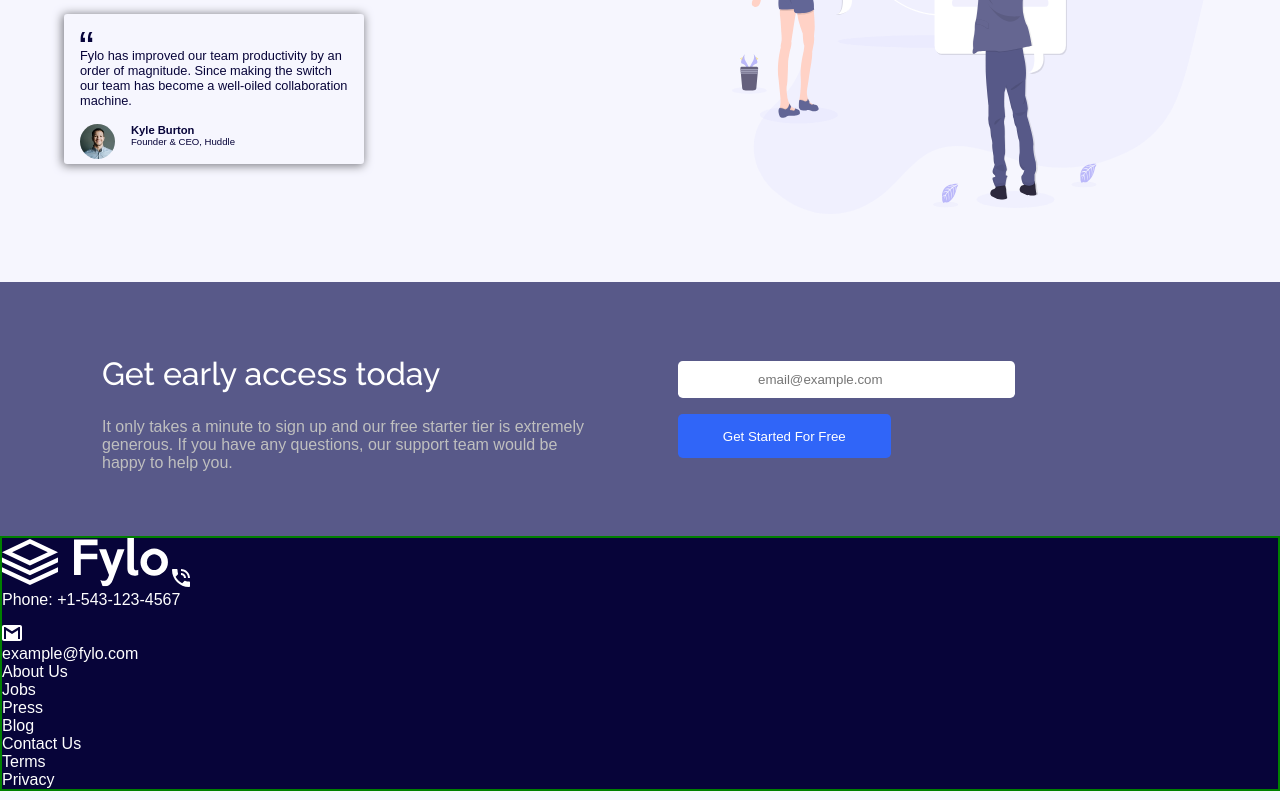
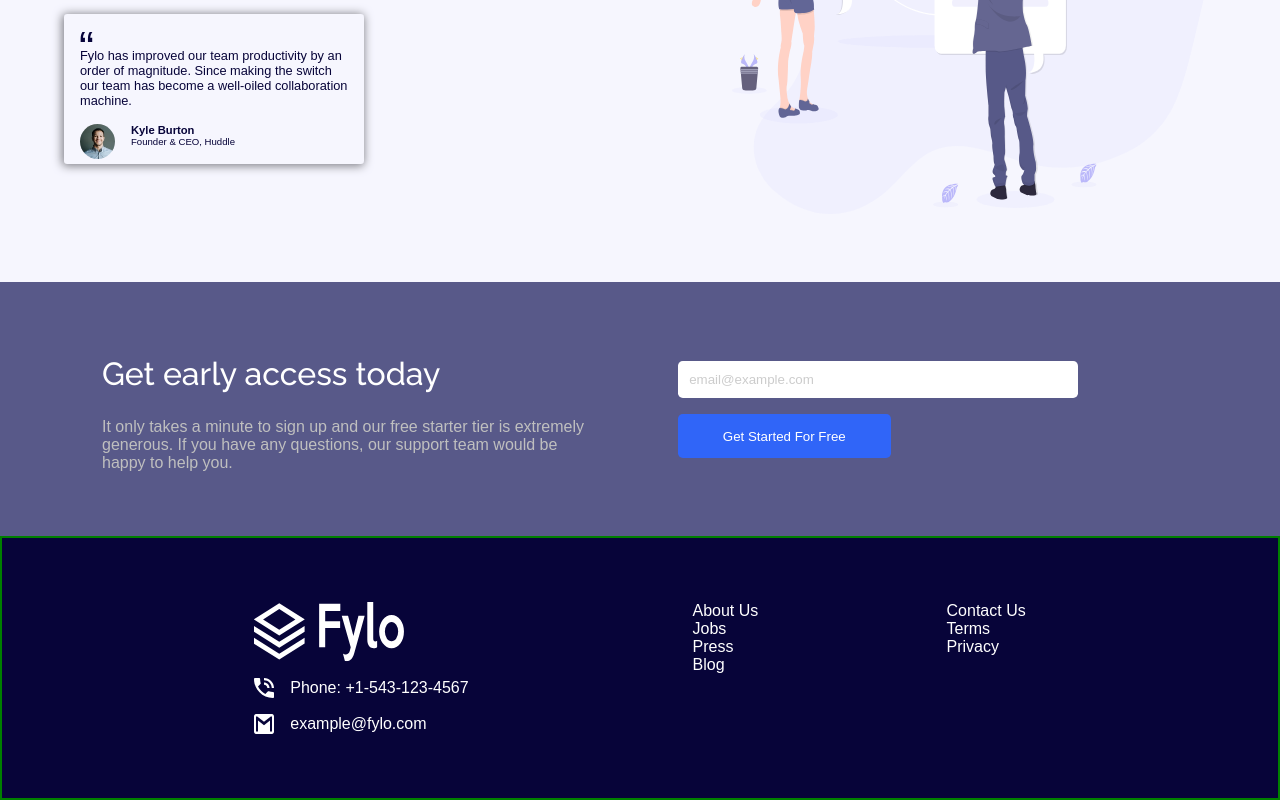
Before and after one commit to KaueACLima/projeto-fylo-landing-page-with-two-column-layout-master, a plain HTML site: page index.html in a window 1280 px wide. Shown: the part 1192-1992 px from the top of the page. Drawn offline with Linux system fonts and the light colour scheme.

Commit message:
Update CSS

```diff
--- a/assets/css/index.css
+++ b/assets/css/index.css
@@ -200,14 +200,50 @@ p:nth-child(3) {
     display: block;
     border: none;
     border-radius: 0.3rem;
-    padding: .7rem 5rem;
+    width: 400px;
+    padding: .7rem;
     margin-bottom: 1rem;
+}
+
+.acesso-antecipado .acessar input::placeholder{
+
+    color: #ccc;
 }
 
 .rodape {
   background-color: var(--very-dark-blue, hsl(243, 87%, 12%));
   color: var(--font-white, #fff);
+
+  padding: 4rem;
+
+  display: flex;
+  justify-content: space-evenly;
   border: 2px solid green;
+}
+
+.rodape .rodape-info{
+    width: 250px;
+    display: flex;
+    flex-direction: column;
+
+}
+
+.rodape .rodape-info .logo-rodape{
+    width: 150px;
+    height: 60px;
+    margin-bottom: 1rem;
+}
+
+.rodape .rodape-info img{
+    width: 20px;
+    height: 20px;
+}
+
+.rodape .rodape-info .rodape-info-contato{
+    display: flex;
+    flex-wrap: wrap;
+    align-items: center;
+    gap: 1rem;
 }
 
 /* .attribution { font-size: 11px; text-align: center; }
--- a/index.html
+++ b/index.html
@@ -120,11 +120,15 @@
   </section>
 
   <footer class="rodape">
-    <img src="./assets/images/logo-footer.svg" alt="Logo footer">
+    <div class="rodape-info">
+      <img class="logo-rodape" src="./assets/images/logo-footer.svg" alt="Logo footer">
+      <div class="rodape-info-contato">
         <img src="./assets/images/icon-phone.svg" alt="icon phone">
         <p>Phone: +1-543-123-4567</p>
         <img src="./assets/images/icon-email.svg" alt="icon email">
         <p>example@fylo.com</p>
+      </div>
+    </div>
     <ul>
       <li>About Us</li>
       <li>Jobs</li>
```
Lines whose indentation alone changed are shown as unchanged.
